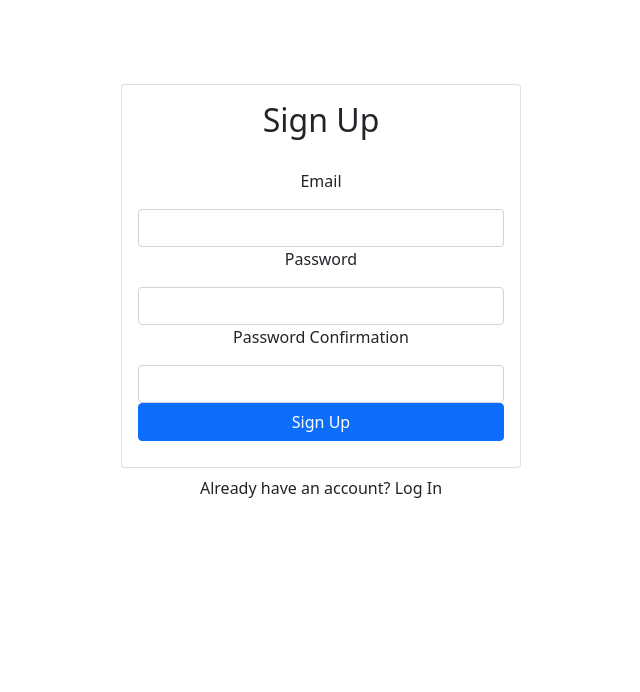
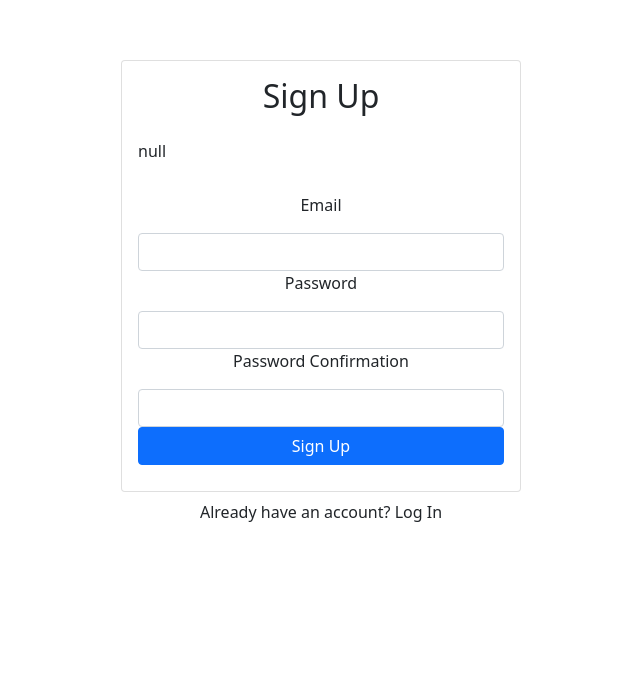
Before and after one commit to sumon0002001/my-gallery, a React (Create React App) app: page / in a window 1280 px wide. Shown: the part 108-800 px from the top of the page, without its empty margins (319-959 px from the left). Built offline with nearby package versions, Linux system fonts and the light colour scheme; no server answers; the database is empty.

Commit message:
Add current user

```diff
--- a/src/App.js
+++ b/src/App.js
@@ -5,11 +5,12 @@ import Signup from './comps/Signup';
 import Title from './comps/Title';
 import UploadForm from './comps/UploadForm';
 import { Container } from "react-bootstrap"
+import { AuthProvider } from './context/AuthContext';
 
 function App() {
   const [selectedImage, setSelectedImage] = useState()
   return (
-
+    <AuthProvider>
     <div className="App">
       <Container
     className="d-flex align-items-center justify-content-center"
@@ -26,6 +27,7 @@ function App() {
       <Modal selectedImage={selectedImage}
       setSelectedImage={setSelectedImage}/>)}
     </div>
+    </AuthProvider>
 
   );
 }
--- a/src/comps/Signup.js
+++ b/src/comps/Signup.js
@@ -1,17 +1,40 @@
-import React, {useRef} from 'react';
+import React, {useRef, useState} from 'react';
 import { Form, Button, Card, Alert } from "react-bootstrap";
+import { useAuth} from '../context/AuthContext';
 
 
 const Signup = () => {
   const emailRef = useRef()
   const passwordRef = useRef()
   const passwordConfirmRef = useRef()
+  const { signup, currentUser } = useAuth();
+  const [error, setError] = useState()
+  const [loading, setLoading] = useState(false)
+
+ async function handleSubmit(e) {
+    e.preventDefault()
+
+    if (passwordRef.current.value !== passwordConfirmRef.current.value){
+        return setError("password does not match")
+    }
+
+    try {
+      setError('')
+      setLoading(true)
+      await signup(emailRef.current.value, passwordRef.current.value)
+    } catch {
+      setError("Cannot create account")
+    }
+    setLoading(false)
+  }
   return (
     <>
       <Card>
         <Card.Body>
           <h2 className="text-center mb-4">Sign Up</h2>
-          <Form >
+          {JSON.stringify(currentUser)}
+  {error && <Alert variant="danger" >{error}</Alert>}
+          <Form  onSubmit={handleSubmit}>
             <Form.Group id="email">
               <p>Email</p>
               <Form.Control type="email" ref={emailRef} required />
@@ -24,7 +47,7 @@ const Signup = () => {
               <p>Password Confirmation</p>
               <Form.Control type="password" ref={passwordConfirmRef} required />
             </Form.Group>
-            <Button  className="w-100" type="submit">
+            <Button disabled={loading}  className="w-100" type="submit">
               Sign Up
             </Button>
           </Form>
--- /dev/null
+++ b/src/context/AuthContext.js
@@ -0,0 +1,34 @@
+import React, {useContext, useState, useEffect} from 'react';
+import { auth} from '../firebase/config';
+
+const AuthContext = React.createContext();
+
+export function useAuth() {
+  return useContext(AuthContext)
+}
+
+export  function AuthProvider({children}) {
+  const [currentUser, setCurrentUser] = useState()
+
+  function signup(email, password) {
+    return auth.createUserWithEmailAndPassword(email, password)
+  }
+
+  useEffect(()=> {
+    const unsubscribe =  auth.onAuthStateChanged(user => {
+        setCurrentUser(user)
+      })
+      return unsubscribe;
+  }, [])
+
+
+    const value = {
+      currentUser,
+      signup
+    }
+    return (
+        <AuthContext.Provider value={value}>
+          {children}
+        </AuthContext.Provider>
+    )
+}
```
